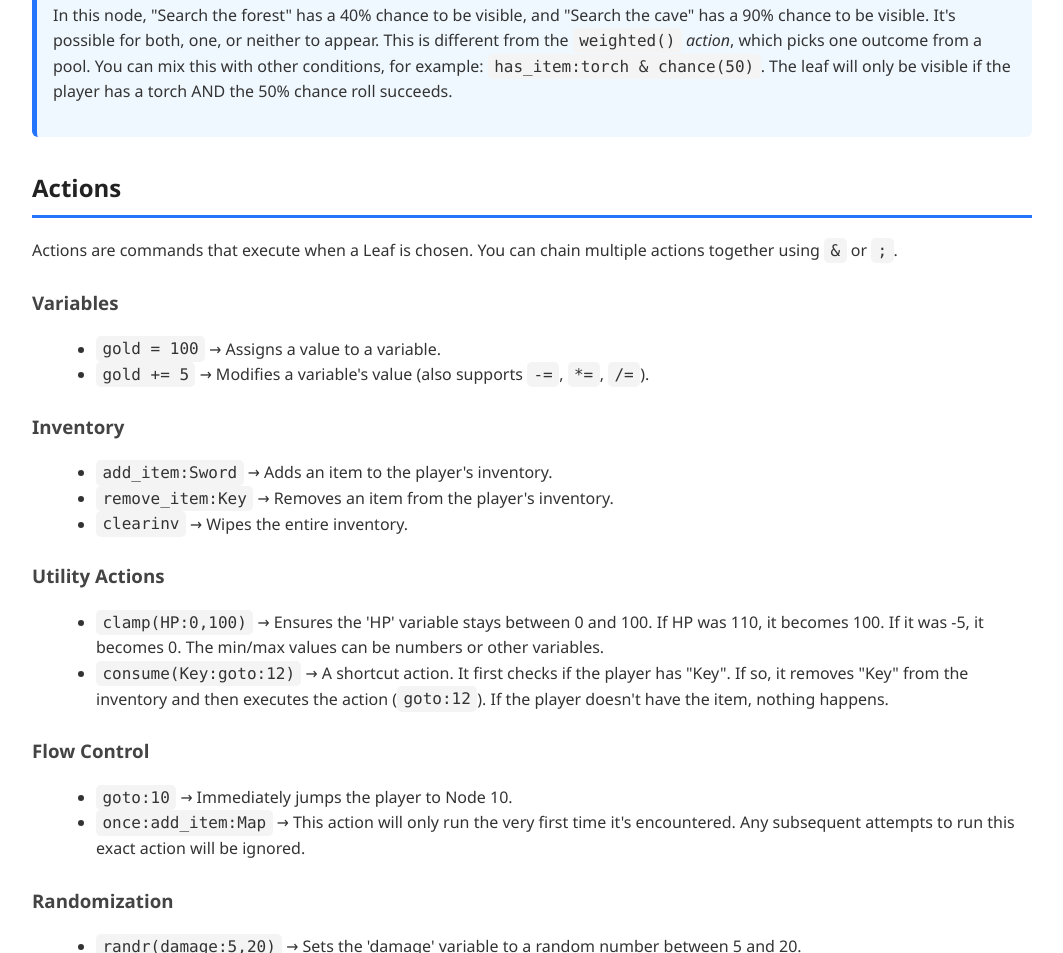
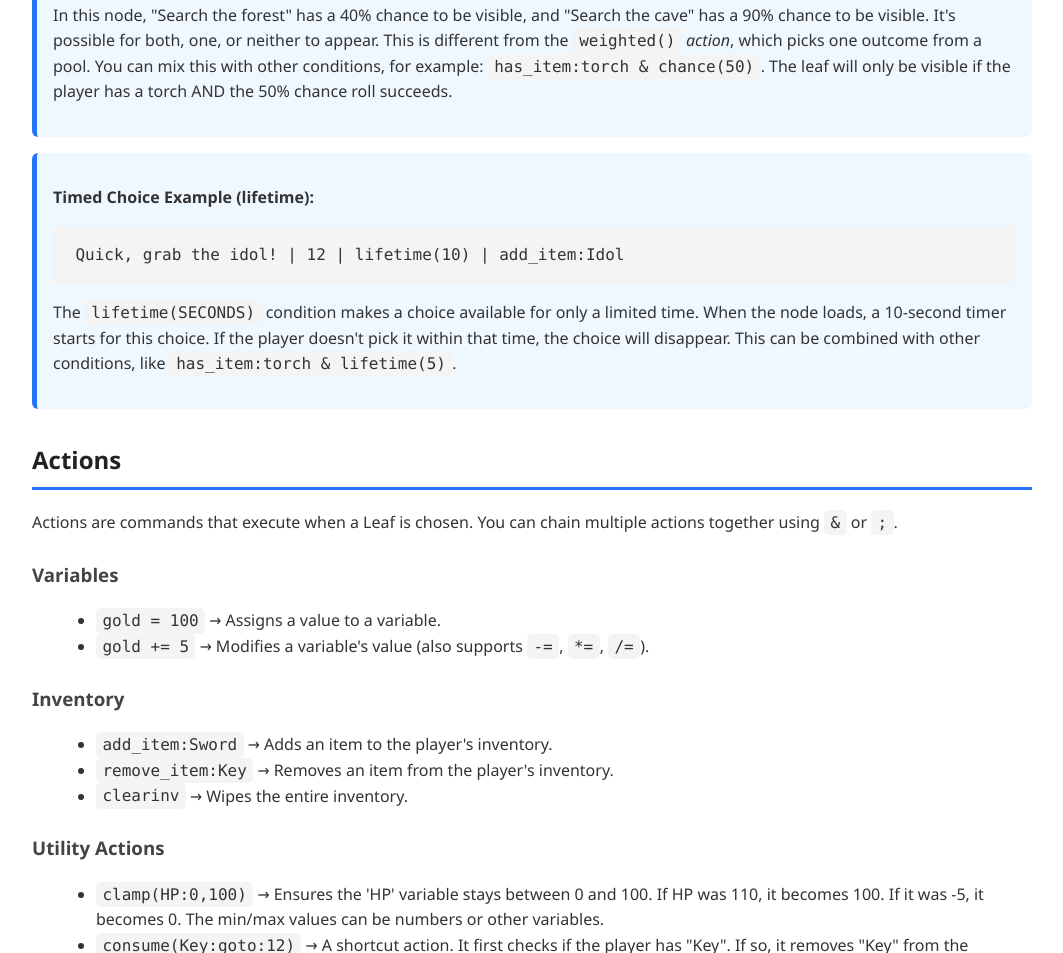
Before and after one commit to Ch3rryC0d3r/branch-cyoa-maker, a plain HTML site: page LeavesDocumentation.html in a window 1280 px wide. Shown: the part 1868-2821 px from the top of the page, without its empty margins (108-1171 px from the left). Drawn offline with Linux system fonts and the light colour scheme.

Commit message:
Update LeavesDocumentation.html

```diff
--- a/LeavesDocumentation.html
+++ b/LeavesDocumentation.html
@@ -79,6 +79,12 @@ Search the cave | 9 | chance(90) |</code></pre>
   This is different from the <code>weighted()</code> <em>action</em>, which picks one outcome from a pool.
   You can mix this with other conditions, for example: <code>has_item:torch & chance(50)</code>. The leaf will only be visible if the player has a torch AND the 50% chance roll succeeds.
   </p>
+</div>
+
+<div class="example">
+  <p><strong>Timed Choice Example (lifetime):</strong></p>
+  <pre><code>Quick, grab the idol! | 12 | lifetime(10) | add_item:Idol</code></pre>
+  <p>The <code>lifetime(SECONDS)</code> condition makes a choice available for only a limited time. When the node loads, a 10-second timer starts for this choice. If the player doesn't pick it within that time, the choice will disappear. This can be combined with other conditions, like <code>has_item:torch & lifetime(5)</code>.</p>
 </div>
 
 <h2>Actions</h2>
```
